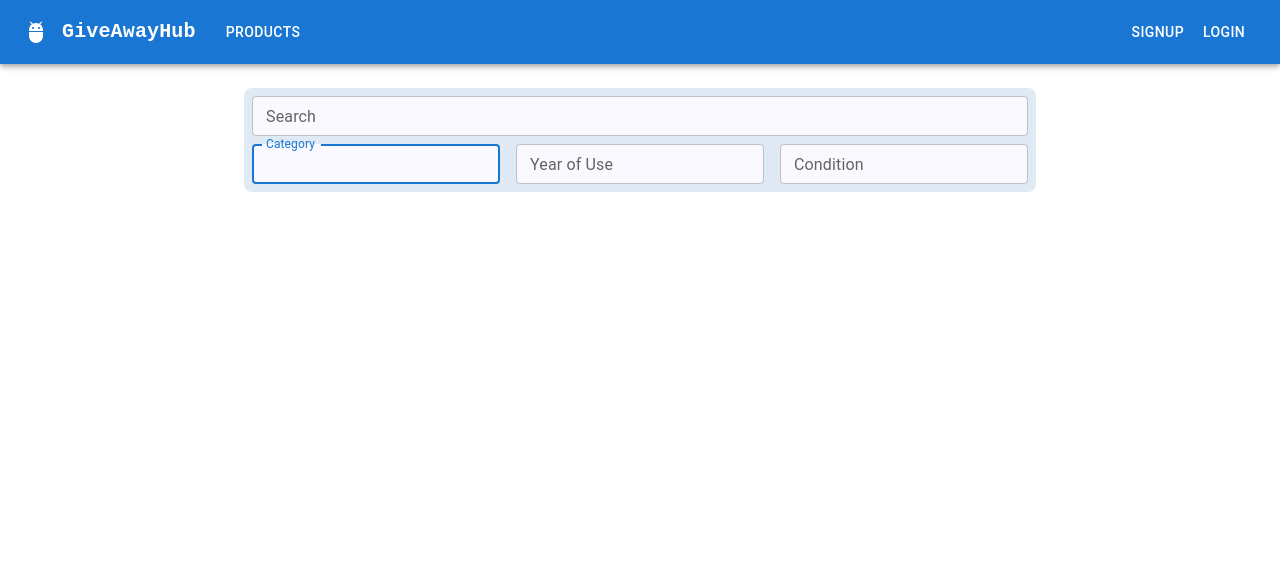
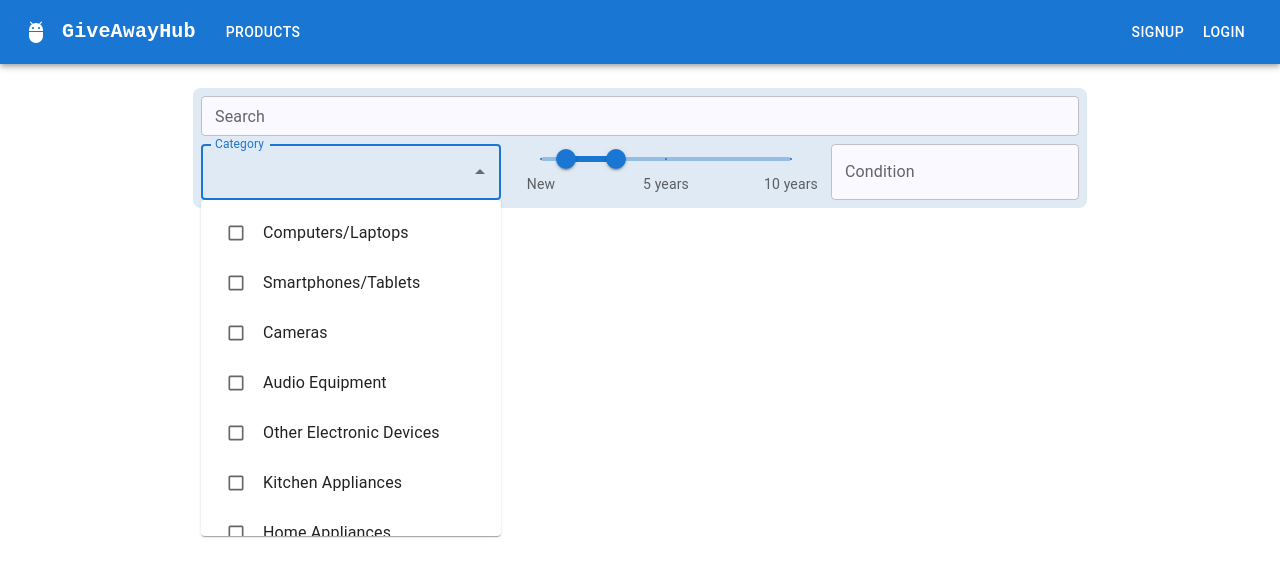
Before and after one commit to priyanshusingh302/GiveAwayHub-frontend, a React (Create React App) app in the folder frontend/: page /items in a window 1280 px wide. Both pictures are taken after a click on the element "Category". Shown: the top 576 px of the page. Built offline with nearby package versions, Linux system fonts and the light colour scheme.

Commit message:
MultiSelect input

```diff
--- a/frontend/src/pages/ItemsPage.js
+++ b/frontend/src/pages/ItemsPage.js
@@ -1,40 +1,85 @@
-import { Box, Stack, TextField } from "@mui/material";
+
+import { Autocomplete, Box, Checkbox, Slider, Stack, TextField, Typography } from "@mui/material";
 import { Container } from "@mui/system";
+import { useState } from "react";
+import CheckBoxOutlineBlankIcon from '@mui/icons-material/CheckBoxOutlineBlank';
+import CheckBoxIcon from '@mui/icons-material/CheckBox';
+
+const marks = [
+    {
+        value: 0,
+        label: 'New',
+    },
+    {
+        value: 5,
+        label: '5 years',
+    },
+    {
+        value: 10,
+        label: '10 years',
+    }
+];
+const conditions = ["New", "Like New", "Excellent", "Very Good", "Good", "Fair", "Poor"];
+const categories = ['Computers/Laptops', 'Smartphones/Tablets', 'Cameras', 'Audio Equipment', 'Other Electronic Devices', 'Kitchen Appliances', 'Home Appliances', 'Small Appliances', 'Living Room Furniture', 'Bedroom Furniture', 'Kitchen/Dining Furniture', 'Outdoor Furniture', 'Men\'s Clothing', 'Women\'s Clothing', 'Children\'s Clothing', 'Shoes', 'Accessories', 'Books', 'DVDs/Blu-rays', 'CDs/Vinyl Records', 'Toys', 'Board Games', 'Video Games', 'Decor', 'Gardening Tools', 'Home Improvement Items', 'Sporting Equipment', 'Camping Gear', 'Bicycles', 'Baby Gear', 'Kids\' Toys', 'Children\'s Clothing', 'Hand Tools', 'Power Tools', 'Construction Equipment', 'Skincare Products', 'Haircare Products', 'Health and Wellness Items', 'Art Supplies', 'Craft Materials', 'Hobby Equipment', 'Antiques', 'Memorabilia', 'Collectible Items', 'Cars', 'Bikes', 'Auto Parts', 'Miscellaneous'];
+
 
 
 const ItemsPage = () => {
+
+    const [value, setValue] = useState([1, 3]);
+    const icon = <CheckBoxOutlineBlankIcon fontSize="small" />;
+    const checkedIcon = <CheckBoxIcon fontSize="small" />;
     return (
         <Container maxWidth="xl" sx={{ minHeight: "90vh", mt: 1, display: "flex", flexDirection: "column", alignContent: "center", alignItems: "center" }}>
-            <Box sx={{ bgcolor:"#E0EAF4",borderRadius: 2, display: "flex", flexDirection: "column", alignContent: "center", alignItems: "center", mt: 2,p:1 }}>
+            <Box sx={{ bgcolor: "#E0EAF4", borderRadius: 2, display: "flex", flexDirection: "column", alignContent: "center", alignItems: "center", mt: 2, p: 1 }}>
                 <Box width={"100%"} mb={1}>
                     <TextField
                         size="small"
                         fullWidth
                         title="Search"
                         label="Search"
-                        sx={{bgcolor:"#F9F9FF",borderRadius:1}}
+                        sx={{ bgcolor: "#F9F9FF", borderRadius: 1 }}
                     />
                 </Box>
-                <Stack direction="row" spacing={2}>
-                    <TextField
-                        size="small"
-                        label="Category"
-                        sx={{bgcolor:"#F9F9FF",borderRadius:1}}
+                <Stack direction="row" spacing={5}>
+                    <Autocomplete
+                        multiple
+                        id="checkboxes-tags-demo"
+                        options={categories}
+                        disableCloseOnSelect
+                        getOptionLabel={(option) => option}
+                        renderOption={(props, option, { selected }) => (
+                            <li {...props}>
+                                <Checkbox
+                                    icon={icon}
+                                    checkedIcon={checkedIcon}
+                                    style={{ marginRight: 8 }}
+                                    checked={selected}
+                                />
+                                {option}
+                            </li>
+                        )}
+                        style={{ width: 300 }}
+                        renderInput={(params) => (
+                            <TextField {...params} label="Category" placeholder="Favorites" />
+                        )}
                     />
+                    <Box sx={{ width: 250 }}>
+                        <Slider
+                            // size="small"
+                            marks={marks} min={0} max={10}
+                            getAriaLabel={() => 'Year of use'}
+                            value={value}
+                            onChange={(newval) => (setValue(newval.target.value))}
+                            valueLabelDisplay="auto"
+                            getAriaValueText={(val) => `${val} Year`}
+                        />
+                    </Box>
 
                     <TextField
-                        size="small"
-                        type="number"
-                        id="yearOfUse"
-                        label="Year of Use"
-                        name="yearOfUse"
-                        sx={{bgcolor:"#F9F9FF",borderRadius:1}}
-                    />
-
-                    <TextField
-                        size="small"
+                        // size="small"
                         label="Condition"
-                        sx={{bgcolor:"#F9F9FF",borderRadius:1}}
+                        sx={{ bgcolor: "#F9F9FF", borderRadius: 1 }}
                     />
                 </Stack>
             </Box>
```
